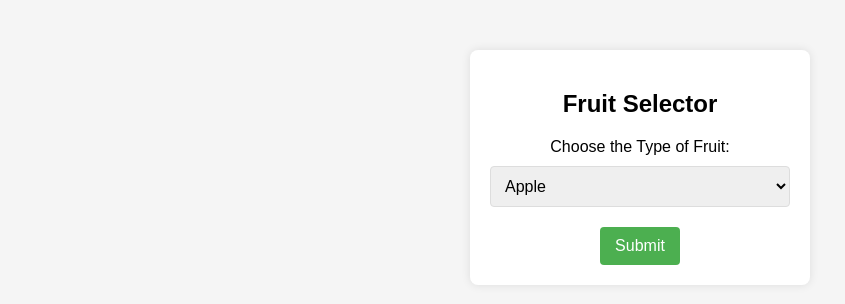
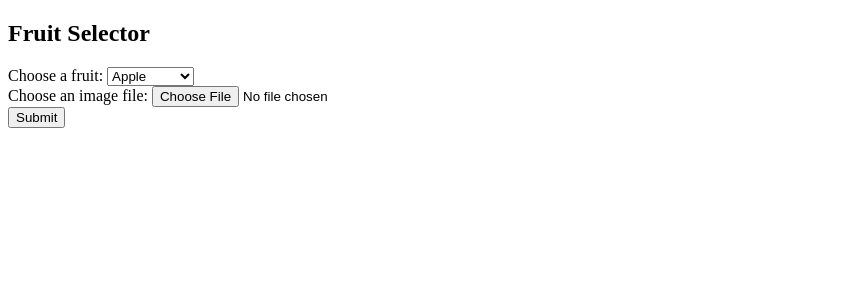
Before and after one commit to narz0001/Web-App-for-Crop-Disease-Recognition---Image-Recognition---Bayer-Agorize, a Flask app: page / in a window 1280 px wide. Shown: the top 304 px of the page, without its empty margins (0-845 px from the left). Run offline with Flask 3, Linux system fonts and the light colour scheme.

Commit message:
Second rendition with image upload.

```diff
--- a/app.py
+++ b/app.py
@@ -1,21 +1,44 @@
-from flask import Flask, render_template, request
+from flask import Flask, render_template, request, redirect, flash
+import os
 
 app = Flask(__name__)
+
+UPLOAD_FOLDER = 'uploads'
+ALLOWED_EXTENSIONS = {'png', 'jpg', 'jpeg', 'gif'}
+
+app.config['UPLOAD_FOLDER'] = UPLOAD_FOLDER
+app.secret_key = b'_5#y2L"F4Q8z\n\xec]/'
+
+def allowed_file(filename):
+    return '.' in filename and filename.rsplit('.', 1)[1].lower() in ALLOWED_EXTENSIONS
 
 @app.route('/')
 def index():
     return render_template('index.html')
 
-
 @app.route('/process', methods=['POST'])
 def process():
-    user_input = request.form['fruit_choice']
+    fruit_type = request.form['fruit_type']
 
-    if user_input.isdigit() and 1 <= int(user_input) <= 9:
-        return f"You chose fruit number {user_input}"
+    if 'file' not in request.files:
+        flash('No file part')
+        return redirect(request.url)
+
+    file = request.files['file']
+
+    if file.filename == '':
+        flash('No selected file')
+        return redirect(request.url)
+
+    if file and allowed_file(file.filename):
+        filename = os.path.join(app.config['UPLOAD_FOLDER'], file.filename)
+        file.save(filename)
+        # Process the uploaded file as needed
+        # Your logic to handle the uploaded file goes here
+        return f'File uploaded successfully for {fruit_type}!'
     else:
-        return "Invalid input. Please enter a number between 1 and 9."
-
+        flash('Invalid file format. Please upload a valid image file.')
+        return redirect(request.url)
 
 if __name__ == '__main__':
-    app.run()
+    app.run(debug=True)
--- a/templates/index.html
+++ b/templates/index.html
@@ -4,57 +4,14 @@
     <meta charset="UTF-8">
     <meta name="viewport" content="width=device-width, initial-scale=1.0">
     <title>Fruit Selector</title>
-    <style>
-        body {
-            font-family: 'Arial', sans-serif;
-            background-color: #f5f5f5;
-            text-align: center;
-            margin: 50px;
-        }
-
-        form {
-            max-width: 300px;
-            margin: 0 auto;
-            padding: 20px;
-            background-color: #fff;
-            border-radius: 8px;
-            box-shadow: 0 0 10px rgba(0, 0, 0, 0.1);
-        }
-
-        label {
-            display: block;
-            margin-bottom: 10px;
-            font-size: 16px;
-        }
-
-        select {
-            width: 100%;
-            padding: 10px;
-            margin-bottom: 20px;
-            border: 1px solid #ddd;
-            border-radius: 4px;
-            box-sizing: border-box;
-            font-size: 16px;
-        }
-
-        button {
-            background-color: #4caf50;
-            color: #fff;
-            padding: 10px 15px;
-            border: none;
-            border-radius: 4px;
-            cursor: pointer;
-            font-size: 16px;
-        }
-    </style>
 </head>
 <body>
-    <form action="/process" method="post">
-        <h2>Fruit Selector</h2>
-        <label for="fruit_choice">Choose the Type of Fruit:</label>
-        <select name="fruit_choice" id="fruit_choice">
-            <option value="1">Apple</option>
-            <option value="2">Bellpepper</option>
+    <h2>Fruit Selector</h2>
+    <form action="/process" method="post" enctype="multipart/form-data">
+        <label for="fruit_type">Choose a fruit:</label>
+        <select name="fruit_type" id="fruit_type">
+            <option value="Apple">Apple</option>
+            <option value="Bellpepper">Bellpepper</option>
             <option value="3">Cherry</option>
             <option value="4">Corn</option>
             <option value="5">Grape</option>
@@ -63,6 +20,10 @@
             <option value="8">Peach</option>
             <option value="9">Strawberry</option>
         </select>
+        <br>
+        <label for="file">Choose an image file:</label>
+        <input type="file" name="file" id="file" accept="image/*">
+        <br>
         <button type="submit">Submit</button>
     </form>
 </body>
```
